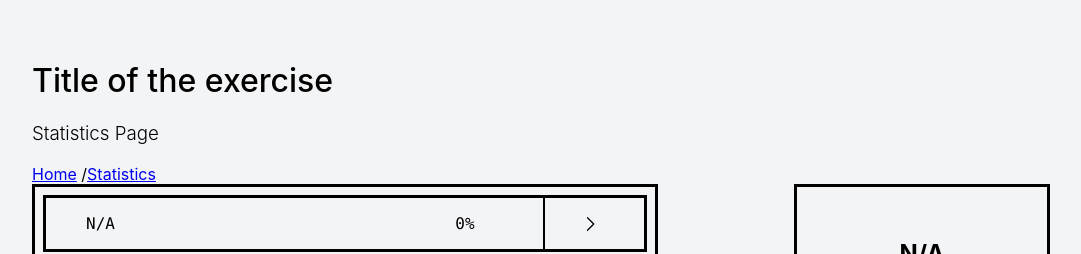
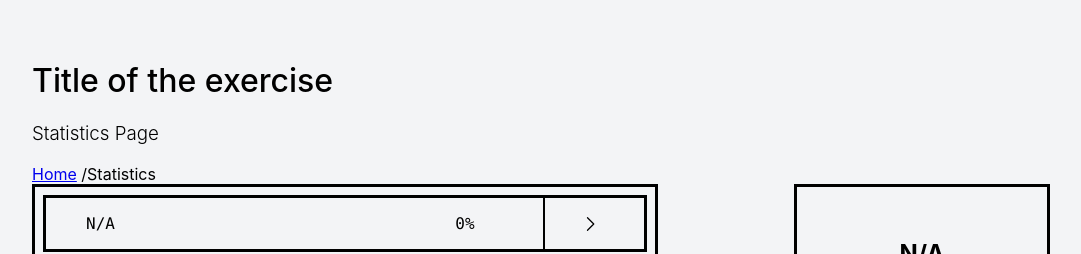
Before and after one commit to OnlineTrainingPlatform/UI, a React (Create React App) app: page /exercises/1/statistics in a window 1280 px wide. Shown: the top 254 px of the page, without its empty margins (8-1089 px from the left). Built offline with nearby package versions, Linux system fonts and the light colour scheme; no server answers.

Commit message:
fix: fixed breadcrum reload on click

```diff
--- a/src/Components/ExercisePage/Breadcrumbs.tsx
+++ b/src/Components/ExercisePage/Breadcrumbs.tsx
@@ -2,13 +2,16 @@ import React from 'react';
 import { Link, NavLink, useParams } from 'react-router-dom';
 
 export const Breadcrumbs = () => {
-  const { exerciseID, statistics } = useParams();
+
+  const refreshPage = ()=>{
+    window.location.reload();
+ }
 
   return (
     <div>
       <nav>
         <Link to="/">Home</Link> /
-        <a href={`/exercises/${exerciseID}/`}>Exercise</a>
+        <a onClick={refreshPage}>Exercise</a>
       </nav>
     </div>
   );
--- a/src/Components/StatisticsPage/Breadcrumbs.tsx
+++ b/src/Components/StatisticsPage/Breadcrumbs.tsx
@@ -2,13 +2,16 @@ import React from 'react';
 import { Link, useParams } from 'react-router-dom';
 
 export const Breadcrumbs = () => {
-  const { exerciseID, statistics } = useParams();
+
+  const refreshPage = ()=>{
+    window.location.reload();
+ }
 
   return (
     <div>
       <nav>
         <Link to="/">Home</Link> /
-        <a href={`/exercises/${exerciseID}/statistics`}>Statistics</a>
+        <a onClick={refreshPage}>Statistics</a>
       </nav>
     </div>
   );
```
